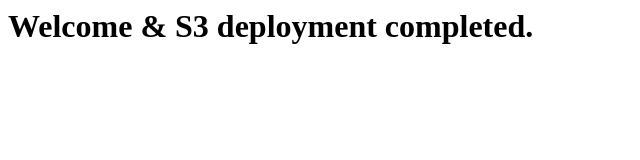
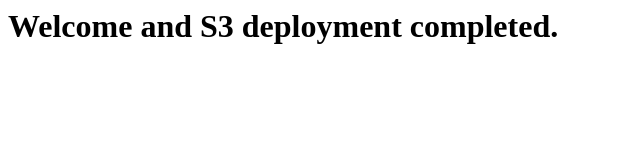
Before and after one commit to muley2525/s3StaticSite, a plain HTML site: page index.html in a window 1280 px wide. Shown: the whole page, without its empty margins (0-640 px from the left). Drawn offline with Linux system fonts and the light colour scheme.

Commit message:
initial commit

```diff
--- a/index.html
+++ b/index.html
@@ -1,3 +1,3 @@
 <html>
-	<h1>Welcome & S3 deployment completed.</h1>
+	<h1>Welcome and S3 deployment completed.</h1>
 </html>
```
